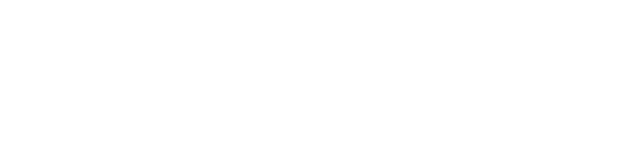
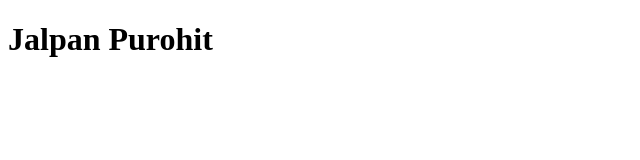
Before and after one commit to JalpanPurohit/Vcs, a plain HTML site: page index.html in a window 1280 px wide. Shown: the whole page, without its empty margins (0-640 px from the left). Drawn offline with Linux system fonts and the light colour scheme.

Commit message:
second commit

```diff
--- a/index.html
+++ b/index.html
@@ -6,6 +6,6 @@
     <title>Test</title>
 </head>
 <body>
-
+    <h1>Jalpan Purohit</h1>
 </body>
 </html>
```
